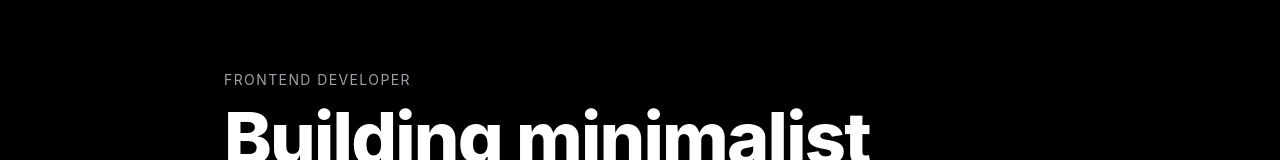
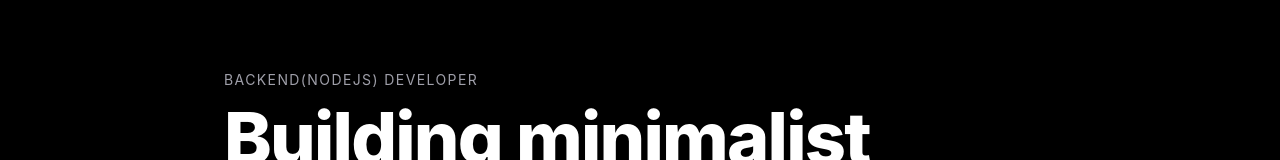
Before and after one commit to General4904/myPortfolio, a React (Vite) app: page / in a window 1280 px wide. Shown: the part 135-295 px from the top of the page. Built offline with nearby package versions, Linux system fonts and the light colour scheme.

Commit message:
Corrected typo

```diff
--- a/src/components/Hero.jsx
+++ b/src/components/Hero.jsx
@@ -5,7 +5,7 @@ export default function Hero() {
     <section id="about" className="max-w-4xl mx-auto px-8 py-24 md:py-32">
       <Reveal>
         <p className="text-zinc-400 text-sm tracking-widest uppercase mb-3">
-          Frontend Developer
+          Backend(NodeJS) Developer
         </p>
         <h1 className="text-5xl md:text-7xl font-extrabold tracking-tight mb-6">
           Building minimalist digital experiences.
```
